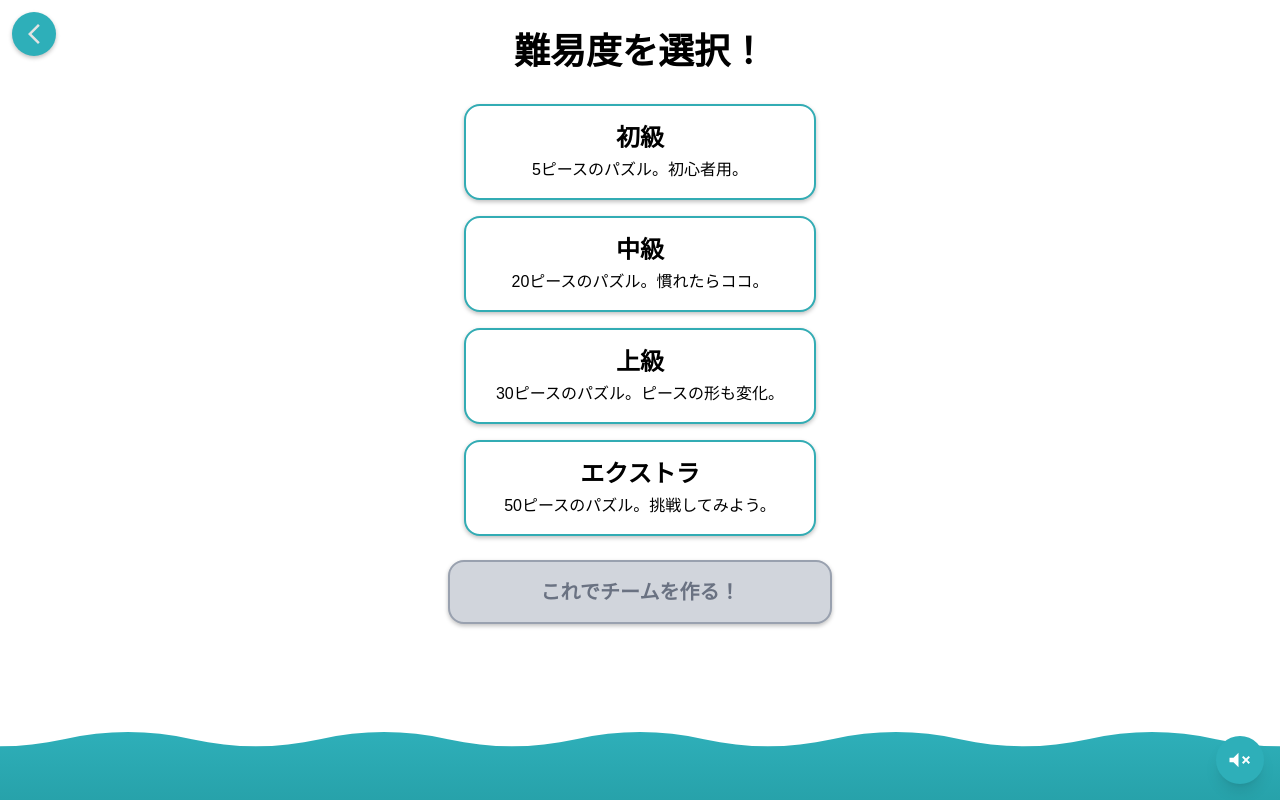
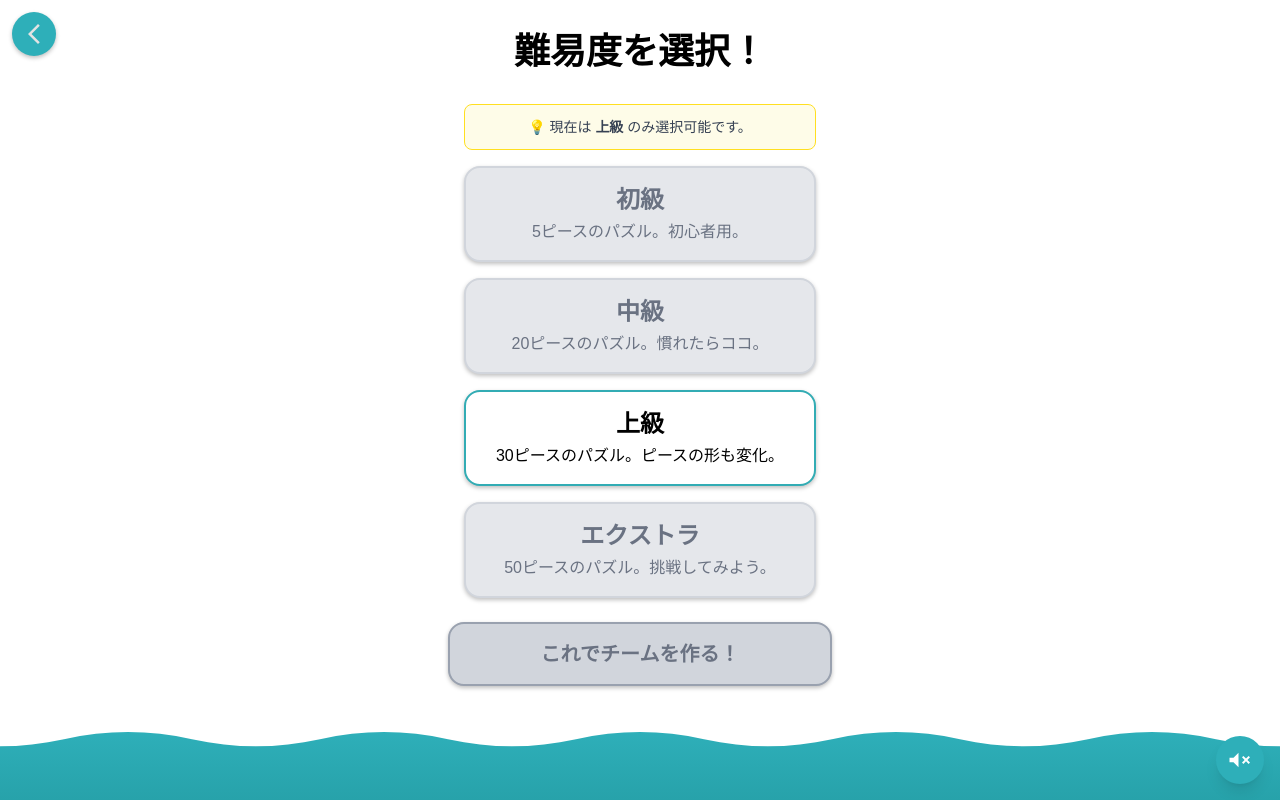
Before and after one commit to kotek-7/minpuzz, a Next.js app in the folder frontend/: page /difficulty-selection in a window 1280 px wide. Built offline with nearby package versions, Linux system fonts and the light colour scheme.

Commit message:
上級のみ選択か

```diff
--- a/frontend/src/features/DifficultySelection/DifficultySelection.tsx
+++ b/frontend/src/features/DifficultySelection/DifficultySelection.tsx
@@ -7,10 +7,10 @@ import { createTeam, addTeamMember, type Difficulty } from "@/lib/api/teams";
 import { getNickname, getOrCreateUserId, setTeamId, setTeamNumber } from "@/lib/session/session";
 // 難易度の種類と詳細を定数として定義します。
 const difficulties = [
-  { level: "初級", description: "5ピースのパズル。初心者用。", value: "easy" },
-  { level: "中級", description: "20ピースのパズル。慣れたらココ。", value: "normal" },
-  { level: "上級", description: "30ピースのパズル。ピースの形も変化。", value: "hard" },
-  { level: "エクストラ", description: "50ピースのパズル。挑戦してみよう。", value: "extra" },
+  { level: "初級", description: "5ピースのパズル。初心者用。", value: "easy", disabled: true },
+  { level: "中級", description: "20ピースのパズル。慣れたらココ。", value: "normal", disabled: true },
+  { level: "上級", description: "30ピースのパズル。ピースの形も変化。", value: "hard", disabled: false },
+  { level: "エクストラ", description: "50ピースのパズル。挑戦してみよう。", value: "extra", disabled: true },
 ];
 
 // 難易度型は API の型を利用
@@ -46,26 +46,34 @@ export default function DifficultySelection() {
 
       {/* 難易度ボタンのコンテナです。 */}
       <div className="flex w-full max-w-sm flex-col space-y-4 px-4">
+        {/* お知らせエリア */}
+        <div className="bg-yellow-50 border border-yellow-300 text-gray-700 text-sm rounded-lg p-3 text-center">
+          💡 現在は <strong>上級</strong> のみ選択可能です。
+        </div>
+
         {/* difficulties 配列を map でループし、各難易度のボタンを動的に生成します。 */}
         {difficulties.map((difficulty) => (
           <button
             key={difficulty.value}
             onClick={() => {
+              if (difficulty.disabled) return;
               playSound("/sounds/select.mp3");
               setSelectedDifficulty(difficulty.value as Difficulty);
             }}
+            disabled={difficulty.disabled || loading}
             className={`
-              w-full rounded-2xl p-4 text-center border-2 border-[#32acb4]
+              w-full rounded-2xl p-4 text-center border-2 group transition-all duration-150
               ${
                 selectedDifficulty === difficulty.value
-                  ? "bg-[#cdedef]" //選択時
-                  : "bg-white"
-              } // 非選択時
+                  ? "border-[#32acb4] bg-[#cdedef]" // 選択時
+                  : "border-[#32acb4] bg-white"    // 非選択時
+              }
+              disabled:bg-gray-200 disabled:border-gray-300 disabled:cursor-not-allowed
             `}
             style={{ boxShadow: "0px 2px 4px 0px rgba(0, 0, 0, 0.25)" }}
           >
-            <h2 className="text-2xl font-semibold text-black">{difficulty.level}</h2>
-            <p className="mt-1 text-base text-black">{difficulty.description}</p>
+            <h2 className="text-2xl font-semibold text-black group-disabled:text-gray-500">{difficulty.level}</h2>
+            <p className="mt-1 text-base text-black group-disabled:text-gray-500">{difficulty.description}</p>
           </button>
         ))}
       </div>
```
